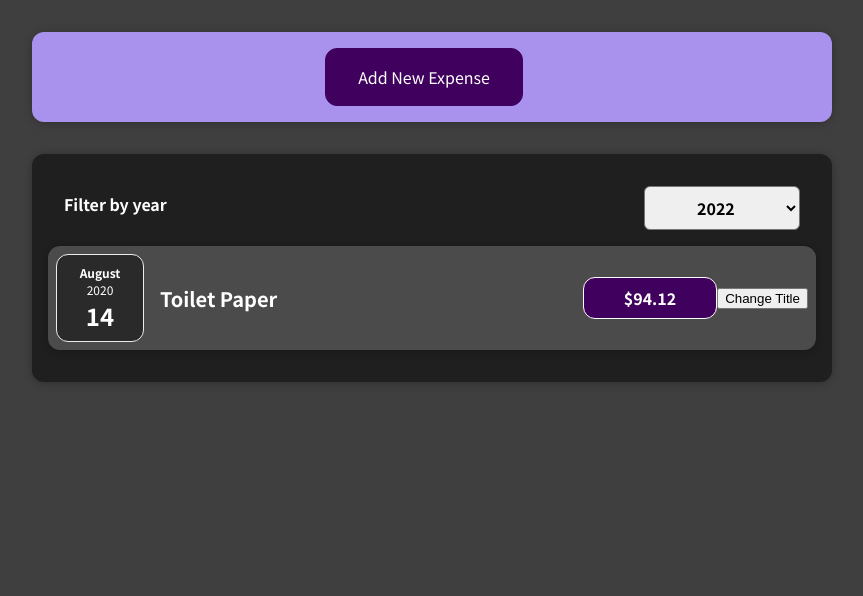
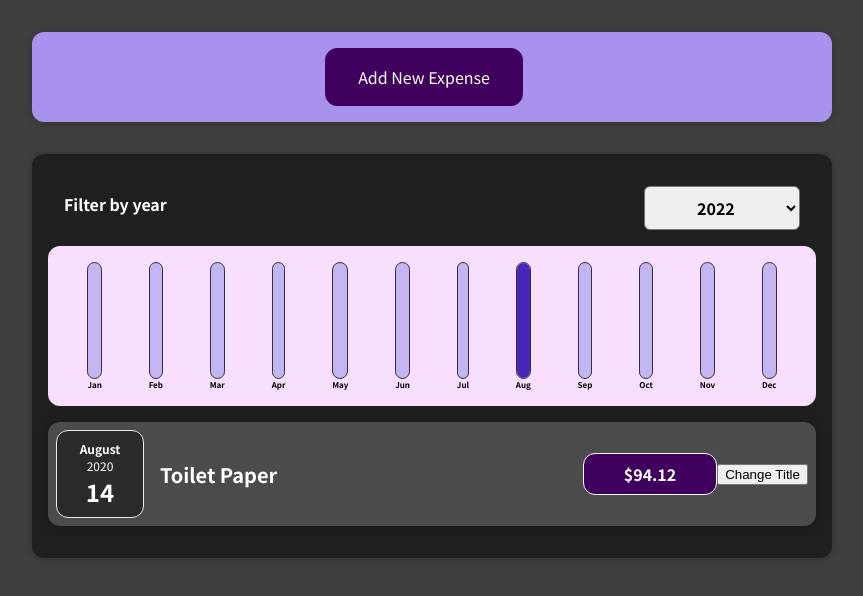
Before and after one commit to scottpeat/expensetrackerreactjs, a React (Create React App) app: page / in a window 1280 px wide. Shown: the top 596 px of the page, without its empty margins (208-1071 px from the left). Built offline with nearby package versions, Linux system fonts and the light colour scheme.

Commit message:
Added the ExpensesChart Component so expenses can be displayed by graph

```diff
--- a/src/components/Chart/Chart.js
+++ b/src/components/Chart/Chart.js
@@ -4,13 +4,15 @@ import ChartBar from './ChartBar';
 import './Chart.css';
 
 const Chart = (props) => {
+  const dataPointValues = props.dataPoints.map((dataPoint) => dataPoint.value);
+  const totalMaximum = Math.max(...dataPointValues);
   return (
     <div className="chart">
       {props.dataPoints.map((dataPoint) => (
         <ChartBar
           key={dataPoint.label}
           value={dataPoint.value}
-          maxValue={null}
+          maxValue={totalMaximum}
           label={dataPoint.label}
         />
       ))}
--- a/src/components/Chart/ChartBar.css
+++ b/src/components/Chart/ChartBar.css
@@ -28,5 +28,3 @@
   font-size: 0.5rem;
   text-align: center;
 }
-  Footer
-  © 2022 GitHub, Inc.
--- a/src/components/Chart/ChartBar.js
+++ b/src/components/Chart/ChartBar.js
@@ -1,9 +1,10 @@
 import React from 'react';
+import './ChartBar.css';
 
 const ChartBar = (props) => {
   let barFillHeight = '0%';
 
-  if (props.max > 0) {
+  if (props.maxValue > 0) {
     barFillHeight = Math.round((props.value / props.maxValue) * 100) + '%';
   }
   return (
--- a/src/components/Expenses/Expenses.js
+++ b/src/components/Expenses/Expenses.js
@@ -23,6 +23,7 @@ const Expenses = (props) => {
           selected={enteredYear}
           onChangeFilter={filterChangeHandler}
         />
+        <ExpensesChart expenses={filteredExpenses} />
         <ExpensesList items={filteredExpenses} />
       </Card>
     </div>
--- a/src/components/Expenses/ExpensesChart.js
+++ b/src/components/Expenses/ExpensesChart.js
@@ -3,10 +3,7 @@ import React from 'react';
 import Chart from '../Chart/Chart';
 
 const ExpensesChart = (props) => {
-  const dataPointValues = props.dataPoints.map((dataPoint) => dataPoint.value);
-  const totalMaximum = Math.max(...dataPointValues);
   const chartDataPoints = [
-    { label: 'Jan', value: 0 },
     { label: 'Jan', value: 0 },
     { label: 'Feb', value: 0 },
     { label: 'Mar', value: 0 },
@@ -21,7 +18,7 @@ const ExpensesChart = (props) => {
     { label: 'Dec', value: 0 },
   ];
 
-  for (const expense in props.expenses) {
+  for (const expense of props.expenses) {
     const expenseMonth = expense.date.getMonth(); // starting at 0
     chartDataPoints[expenseMonth].value += expense.amount;
   }
```
Also changed, not shown: 1 other file (tests, documents, lock files or other folders). Lines whose indentation alone changed are shown as unchanged.
